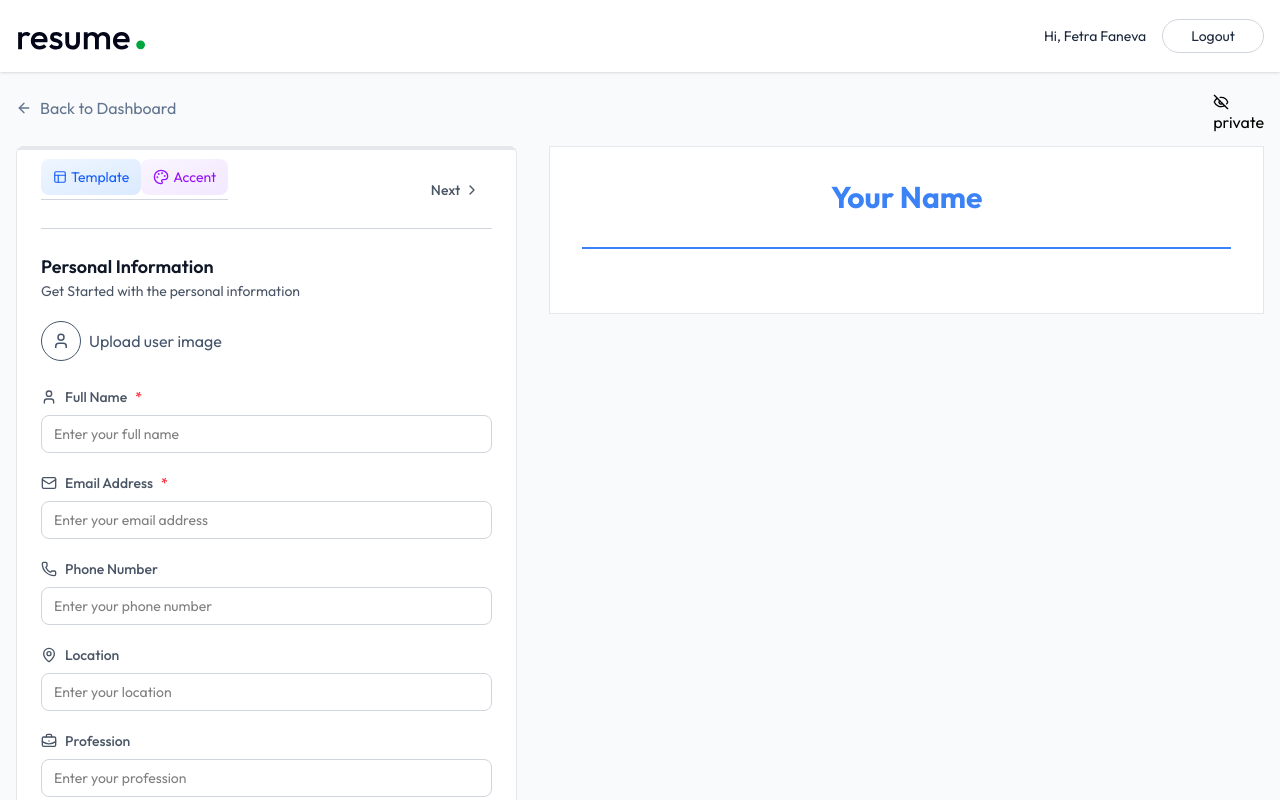
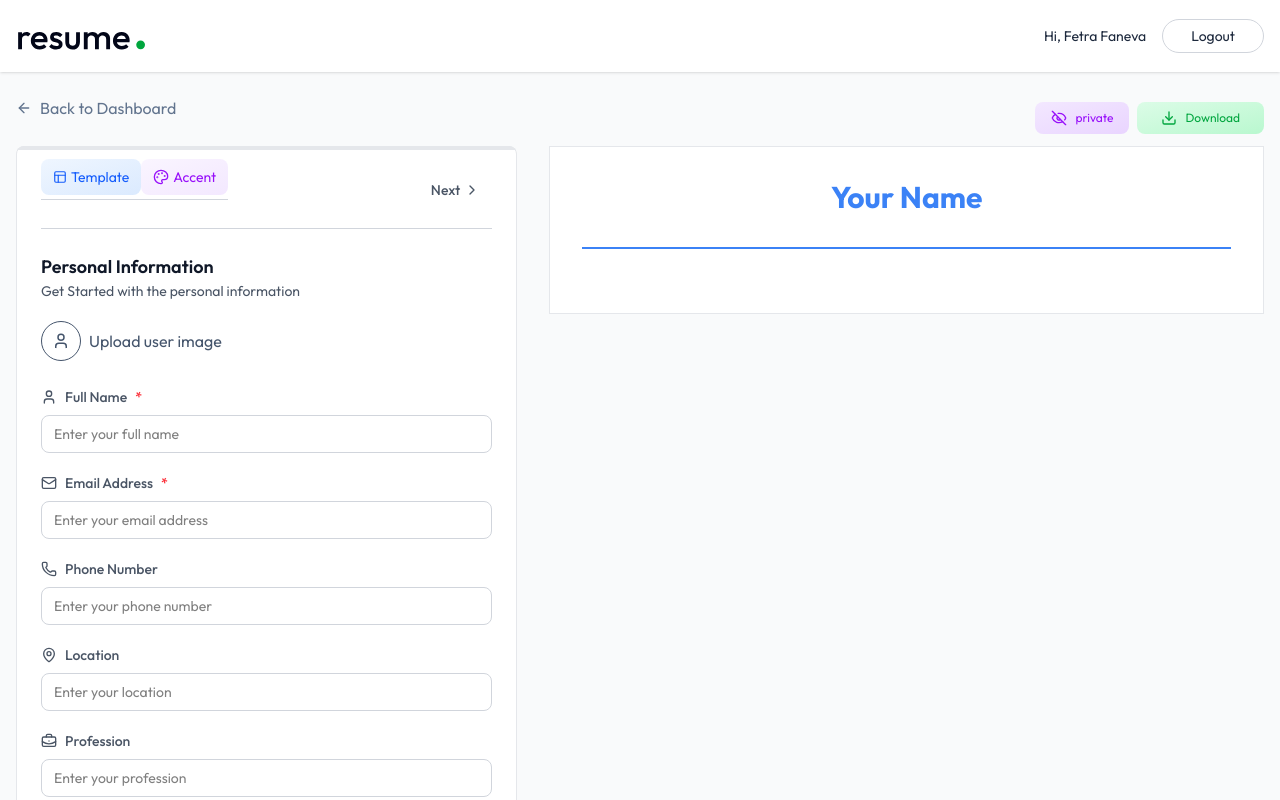
Before and after one commit to fetrafaneva/MERN_AIResume, a React (Vite) app: page /app/builder/1 in a window 1280 px wide. Shown: the top 800 px of the page. Built offline with nearby package versions, Linux system fonts and the light colour scheme.

Commit message:
ajout du boutton de telechargement

```diff
--- a/src/pages/ResumeBuilder.jsx
+++ b/src/pages/ResumeBuilder.jsx
@@ -6,6 +6,7 @@ import {
   Briefcase,
   ChevronLeft,
   ChevronRight,
+  DownloadIcon,
   EyeIcon,
   EyeOff,
   FileText,
@@ -240,13 +241,16 @@ const ResumeBuilder = () => {
                     <Share2Icon className="size-4" />
                   </button>
                 )}
-                <button>
+                <button className="flex items-center p-2 px-4 gap-2 text-xs bg-gradient-to-br from-purple-100 to-purple-200 text-purple-600 ring-purple-300 rounded-lg hover:ring transition-colors">
                   {resumeData.public ? (
                     <EyeIcon className="size-4" />
                   ) : (
                     <EyeOff className="size-4" />
                   )}
                   {resumeData.public ? "Public" : "private"}
+                </button>
+                <button className="flex items-center gap-2 px-6 py-2 text-xs bg-gradient-to-br from-green-100 to-green-200 text-green-600 rounded-lg ring-green-300 hover:ring transition-colors">
+                  <DownloadIcon className="size-4" /> Download
                 </button>
               </div>
             </div>
```
